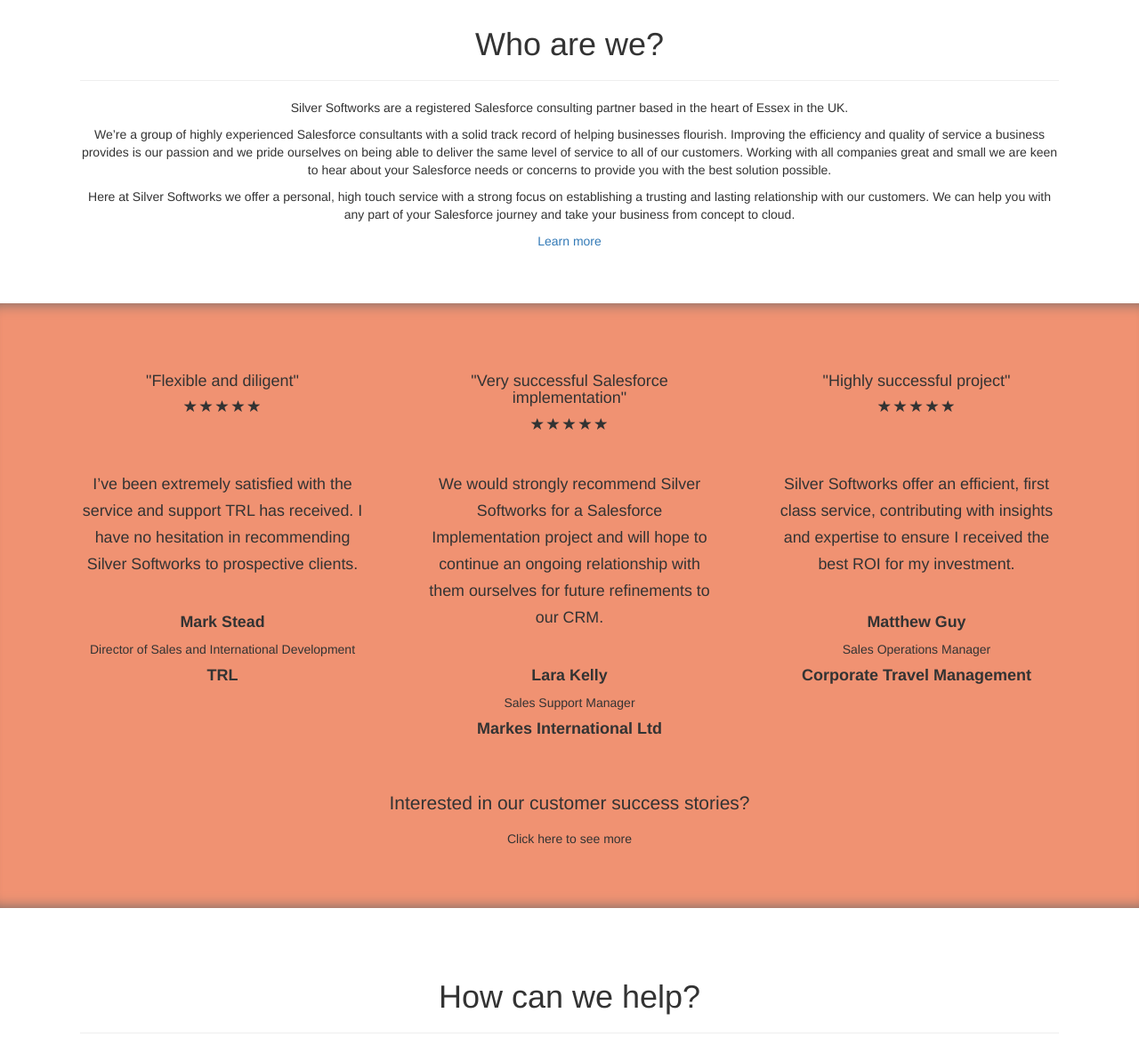
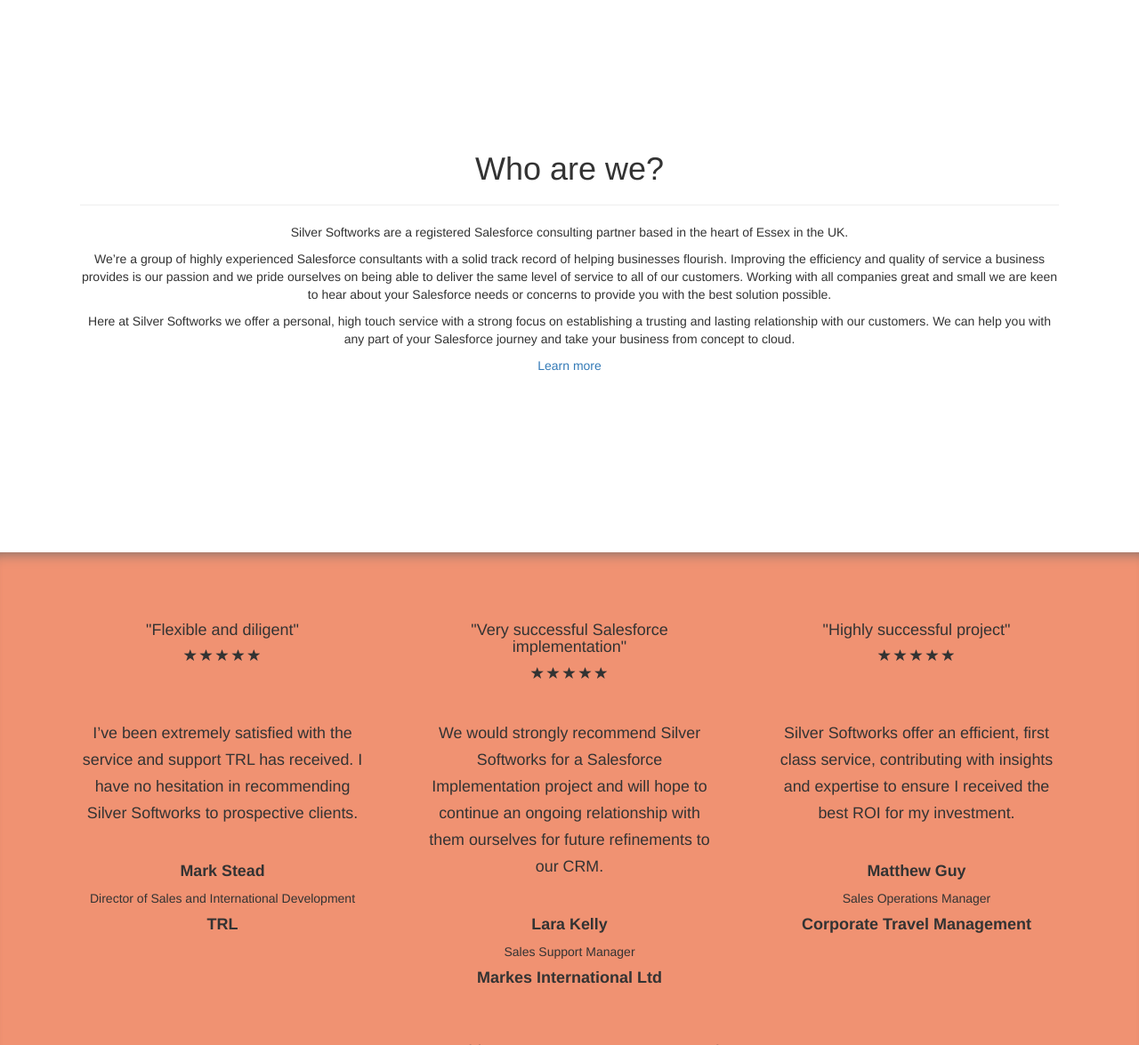
Before and after one commit to ThomasDavidPacker/Silver-Softworks, a Jekyll site: the page built from index.html, in a window 1280 px wide and 1400 px high, scrolled down 275 px. Shown: the part 225-1400 px from the top of the window at 89% size. Built offline with Jekyll 4.4.1, drawn with Linux system fonts in a browser that asks for light colours.

Commit message:
c_section_large added
added new style class (c_section_large)

```diff
--- a/css/style.css
+++ b/css/style.css
@@ -1,5 +1,12 @@
 .c_section
 {
+	padding: 40px;
+}
+
+.c_section_large
+{
+	margin-top: 140px;
+	margin-bottom: 140px;
 	padding: 40px;
 }
 
--- a/index.html
+++ b/index.html
@@ -76,7 +76,7 @@
 		</div>
 	</div>
 
-	<div id="c_section_1" class="c_section">
+	<div id="c_section_1" class="c_section_large">
 		<div class="container">
 			<div class="row">
 				<div class="col-md-12">
@@ -150,7 +150,7 @@
 			</div>
 		</div>
 	</div>
-	<div id="c_section_2" class="c_section">
+	<div id="c_section_2" class="c_section_large">
 		<div class="container">
 			<div class="row">
 				<div class="col-md-12">
```
